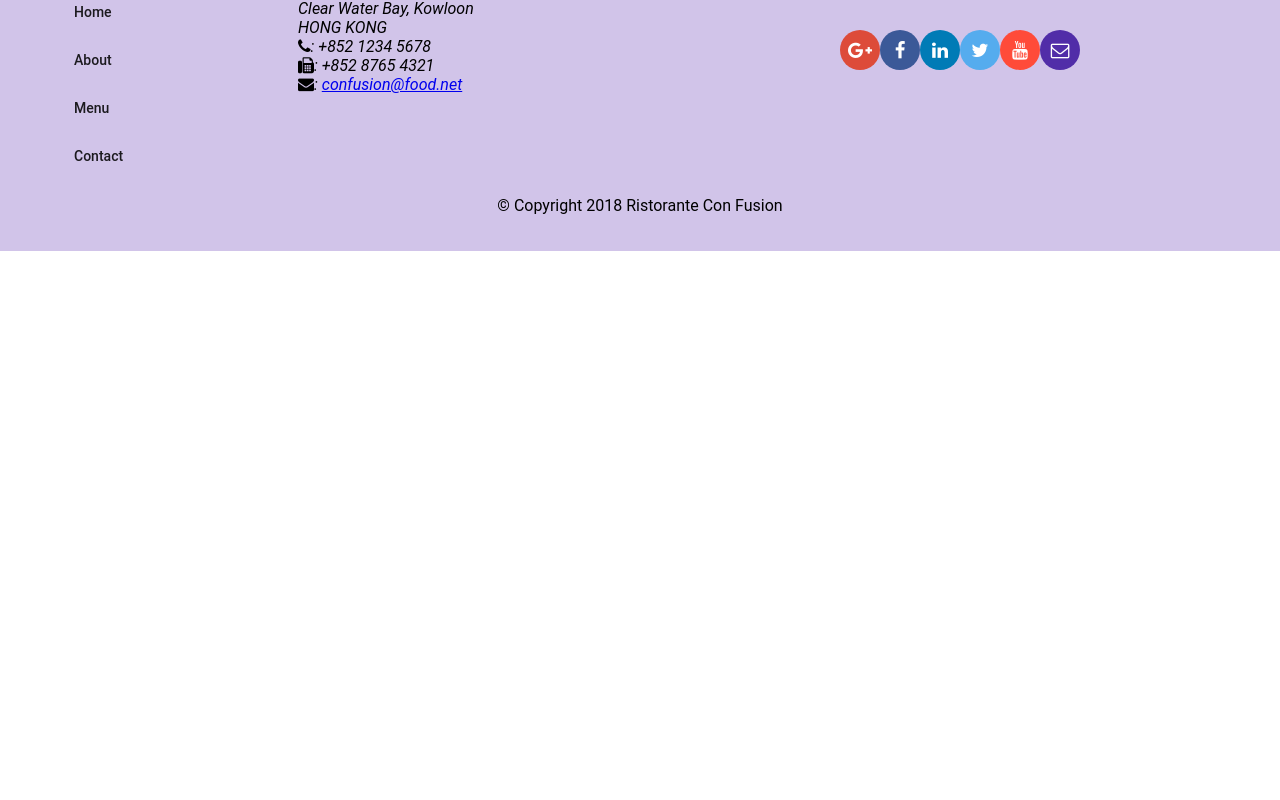
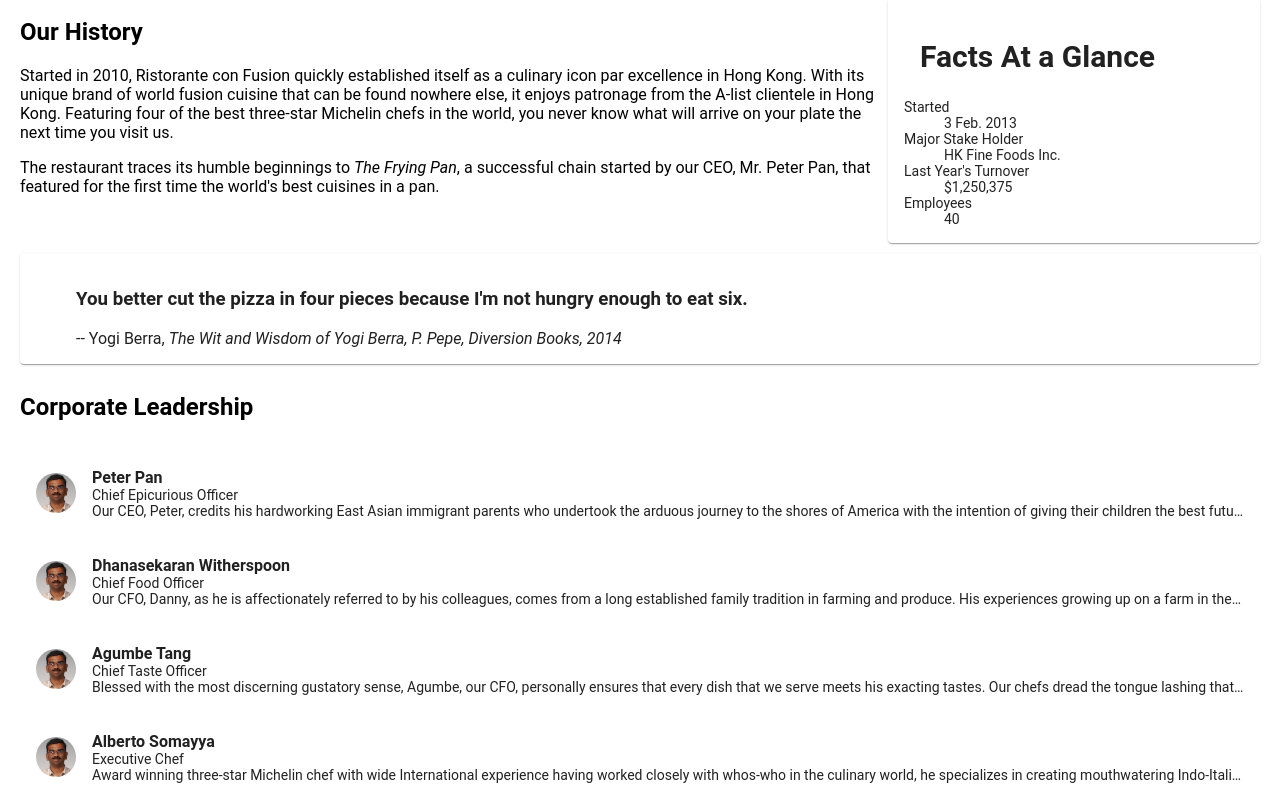
Before and after one commit to imtiazz/Confusion, an Angular app: page /about in a window 1280 px wide. Before the commit this address led to /. Shown: the part 440-1240 px from the top of the page. Before the commit the page ends 800 px from the top, so only its background shows below. Built offline with nearby package versions, Linux system fonts and the light colour scheme.

Commit message:
Angular second week assignment

```diff
--- a/src/app/about/about.component.html
+++ b/src/app/about/about.component.html
@@ -1,3 +1,70 @@
-<p>
-  about works!
-</p>
+<div class="container"
+  fxLayout="column"
+  fxLayoutGap="10px">
+
+  <div fxFlex>
+    <div>
+        <h3>About Us</h3>
+        <hr>
+    </div>
+  </div>
+
+  <div fxFlex>
+    <div fxLayout="column" fxLayout.gt-sm="row">
+      <div fxFlex="70">
+        <h2>Our History</h2>
+        <p>Started in 2010, Ristorante con Fusion quickly established itself as a culinary icon par excellence in Hong Kong. With its unique brand of world fusion cuisine that can be found nowhere else, it enjoys patronage from the A-list clientele in Hong Kong.  Featuring four of the best three-star Michelin chefs in the world, you never know what will arrive on your plate the next time you visit us.</p>
+        <p>The restaurant traces its humble beginnings to <em>The Frying Pan</em>, a successful chain started by our CEO, Mr. Peter Pan, that featured for the first time the world's best cuisines in a pan.</p>
+      </div>
+      <div fxFlex="30">
+        <mat-card>
+          <mat-card-header>
+            <mat-card-title>
+            <h2>Facts At a Glance</h2>
+            </mat-card-title>
+          </mat-card-header>
+          <mat-card-content>
+            <dl>
+              <dt>Started</dt>
+              <dd>3 Feb. 2013</dd>
+              <dt>Major Stake Holder</dt>
+              <dd>HK Fine Foods Inc.</dd>
+              <dt>Last Year's Turnover</dt>
+              <dd>$1,250,375</dd>
+              <dt>Employees</dt>
+              <dd>40</dd>
+            </dl>
+          </mat-card-content>
+        </mat-card>
+      </div>
+    </div>
+  </div>
+
+  <div fxFlex>
+    <mat-card>
+      <blockquote>
+        <h3>You better cut the pizza in four pieces because
+            I'm not hungry enough to eat six.</h3>
+        <footer>-- Yogi Berra,
+          <cite>The Wit and Wisdom of Yogi Berra,
+            P. Pepe, Diversion Books, 2014</cite>
+        </footer>
+      </blockquote>
+    </mat-card>
+  </div>
+
+
+  <div fxFlex>
+    <h2>Corporate Leadership</h2>
+    <mat-list>
+      <mat-list-item *ngFor="let leader of leaders">
+        <img matListAvatar src={{leader.image}} alt={{leader.name}}>
+        <h3 mat-line><strong>{{leader.name}}</strong><br></h3>
+        <p mat-line>{{leader.designation}}<br></p>
+        <P mat-line><span>{{leader.description}}</span></P>
+      </mat-list-item>
+    </mat-list>
+  </div>
+
+
+</div>
--- a/src/app/about/about.component.ts
+++ b/src/app/about/about.component.ts
@@ -1,4 +1,11 @@
 import { Component, OnInit } from '@angular/core';
+import {LeaderService} from '../services/leader.service';
+import {Leader} from '../shared/leader';
+import {FeaturedLeaderService} from '../services/featured-leader.service';
+
+
+
+
 
 @Component({
   selector: 'app-about',
@@ -7,9 +14,16 @@
 })
 export class AboutComponent implements OnInit {
 
-  constructor() { }
+  leaders:Leader[];
+  featuredLeader:Leader;
+
+  constructor(private leaderservice:LeaderService, private featuredLeaderService: FeaturedLeaderService ) { }
 
   ngOnInit() {
+    this.leaders=this.leaderservice.getLeader();
+    this.featuredLeader=this.featuredLeaderService.getFeaturedLeader();
+
+
   }
 
 }
--- a/src/app/app-routing/routes.ts
+++ b/src/app/app-routing/routes.ts
@@ -9,6 +9,7 @@
     {path: 'home', component:HomeComponent},
     {path: 'menu', component:MenuComponent},
     {path:'contact',component:ContactComponent},
+    {path:'about',component:AboutComponent},
     { path: 'dishdetail/:id',component: DishdetailComponent},
     { path: '', redirectTo: '/home', pathMatch: 'full' }
 
--- a/src/app/app.module.ts
+++ b/src/app/app.module.ts
@@ -21,6 +21,8 @@
 import { HomeComponent } from './home/home.component';
 import { ContactComponent } from './contact/contact.component';
 import { AppRoutingModule } from './app-routing/app-routing.module';
+import {PromotionService} from './services/promotion.service';
+import {LeaderService} from './services/leader.service';
 
 @NgModule({
   declarations: [
--- a/src/app/dishdetail/dishdetail.component.ts
+++ b/src/app/dishdetail/dishdetail.component.ts
@@ -1,4 +1,4 @@
-import { Component, OnInit,Input } from '@angular/core';
+import { Component, OnInit } from '@angular/core';
 import { Dish } from '../shared/dish';
 import { DishService } from '../services/dish.service';
 
--- a/src/app/header/header.component.html
+++ b/src/app/header/header.component.html
@@ -1,7 +1,7 @@
 <mat-toolbar color="primary">
   <span><img src="/assets/images/logo.png" height=30 width=41></span>
   <a mat-button routerLink="/home" ><span class="fa fa-home fa-lg"></span> Home</a>
-  <a mat-button><span class="fa fa-info fa-lg"></span> About</a>
+  <a mat-button routerLink="/about"><span class="fa fa-info fa-lg"></span> About</a>
   <a mat-button routerLink="/menu" ><span class="fa fa-list fa-lg"></span> Menu</a>
   <a mat-button routerLink="/contact"><span class="fa fa-address-card fa-lg"></span> Contact</a>
 </mat-toolbar>
--- a/src/app/home/home.component.html
+++ b/src/app/home/home.component.html
@@ -33,4 +33,18 @@
   </mat-card-content>
 </mat-card>
 
+<mat-card *ngIf="featuredLeader" fxFlex>
+  <mat-card-header>
+    <div mat-card-avatar></div>
+    <mat-card-title>
+      <h3>{{featuredLeader.name | uppercase}}</h3>
+    </mat-card-title>
+  </mat-card-header>
+  <img mat-card-image src={{featuredLeader.image}} alt={{featuredLeader.name}}>
+  <mat-card-content>
+    <p>{{featuredLeader.description}}
+    </p>
+  </mat-card-content>
+</mat-card>
+
 </div>
--- a/src/app/home/home.component.ts
+++ b/src/app/home/home.component.ts
@@ -3,6 +3,9 @@
 import { DishService } from '../services/dish.service';
 import { Promotion } from '../shared/promotion';
 import { PromotionService } from '../services/promotion.service';
+import {Leader} from '../shared/leader';
+import {FeaturedLeaderService} from '../services/featured-leader.service';
+
 
 
 @Component({
@@ -14,13 +17,16 @@
 
   dish:Dish;
   promotion:Promotion;
+  featuredLeader:Leader;
 
   constructor(private dishservice: DishService,
-    private promotionservice: PromotionService) { }
+    private promotionservice: PromotionService,
+    private featuredLeaderService: FeaturedLeaderService ) { }
 
   ngOnInit() {
     this.dish = this.dishservice.getFeaturedDish();
     this.promotion = this.promotionservice.getFeaturedPromotion();
+    this.featuredLeader=this.featuredLeaderService.getFeaturedLeader();
   }
 
 }
--- /dev/null
+++ b/src/app/services/featured-leader.service.ts
@@ -0,0 +1,15 @@
+import { Injectable } from '@angular/core';
+import {Leader} from '../shared/leader';
+import {LEADERS} from '../shared/leaders';
+
+@Injectable({
+  providedIn: 'root'
+})
+export class FeaturedLeaderService {
+
+  constructor() { }
+
+  getFeaturedLeader(): Leader {
+    return LEADERS.filter((feature) => (feature.featured))[0];
+  }
+}
--- /dev/null
+++ b/src/app/services/leader.service.ts
@@ -0,0 +1,15 @@
+import { Injectable } from '@angular/core';
+import {Leader} from '../shared/leader';
+import {LEADERS} from '../shared/leaders';
+
+@Injectable({
+  providedIn: 'root'
+})
+export class LeaderService {
+
+  constructor() { }
+
+  getLeader():Leader[]{
+    return LEADERS;
+  }
+}
--- /dev/null
+++ b/src/app/shared/leader.ts
@@ -0,0 +1,9 @@
+export class Leader{
+    id:string;
+    name:String;
+    image:string;
+    designation:string;
+    abbr: string;
+    featured:boolean;
+    description:string;
+}
--- /dev/null
+++ b/src/app/shared/leaders.ts
@@ -0,0 +1,44 @@
+import {Leader} from './leader';
+
+export const LEADERS:Leader[]=[
+    {
+      id: '0',
+      name: 'Peter Pan',
+      image: '/assets/images/alberto.png',
+      designation: 'Chief Epicurious Officer',
+      abbr: 'CEO',
+      featured: false,
+      // tslint:disable-next-line:max-line-length
+      description: 'Our CEO, Peter, credits his hardworking East Asian immigrant parents who undertook the arduous journey to the shores of America with the intention of giving their children the best future. His mother\'s wizardy in the kitchen whipping up the tastiest dishes with whatever is available inexpensively at the supermarket, was his first inspiration to create the fusion cuisines for which The Frying Pan became well known. He brings his zeal for fusion cuisines to this restaurant, pioneering cross-cultural culinary connections.'
+    },
+    {
+      id: '1',
+      name: 'Dhanasekaran Witherspoon',
+      image: '/assets/images/alberto.png',
+      designation: 'Chief Food Officer',
+      abbr: 'CFO',
+      featured: false,
+      // tslint:disable-next-line:max-line-length
+      description: 'Our CFO, Danny, as he is affectionately referred to by his colleagues, comes from a long established family tradition in farming and produce. His experiences growing up on a farm in the Australian outback gave him great appreciation for varieties of food sources. As he puts it in his own words, Everything that runs, wins, and everything that stays, pays!'
+    },
+    {
+      id: '2',
+      name: 'Agumbe Tang',
+      image: '/assets/images/alberto.png',
+      designation: 'Chief Taste Officer',
+      abbr: 'CTO',
+      featured: false,
+      // tslint:disable-next-line:max-line-length
+      description: 'Blessed with the most discerning gustatory sense, Agumbe, our CFO, personally ensures that every dish that we serve meets his exacting tastes. Our chefs dread the tongue lashing that ensues if their dish does not meet his exacting standards. He lives by his motto, You click only if you survive my lick.'
+    },
+    {
+      id: '3',
+      name: 'Alberto Somayya',
+      image: '/assets/images/alberto.png',
+      designation: 'Executive Chef',
+      abbr: 'EC',
+      featured: true,
+      // tslint:disable-next-line:max-line-length
+      description: 'Award winning three-star Michelin chef with wide International experience having worked closely with whos-who in the culinary world, he specializes in creating mouthwatering Indo-Italian fusion experiences. He says, Put together the cuisines from the two craziest cultures, and you get a winning hit! Amma Mia!'
+    }
+  ];
```
Also changed, not shown: 2 other files (tests, documents, lock files or other folders).
